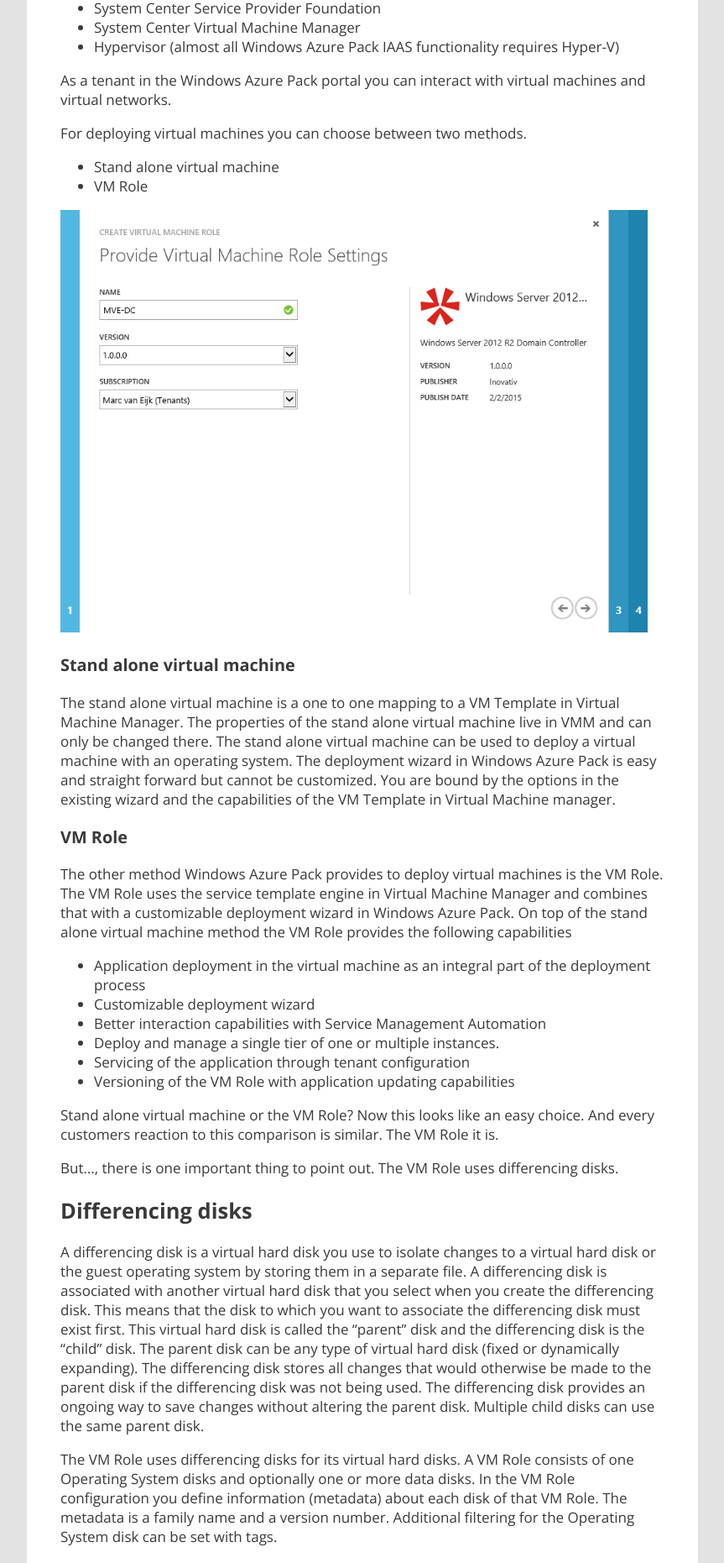
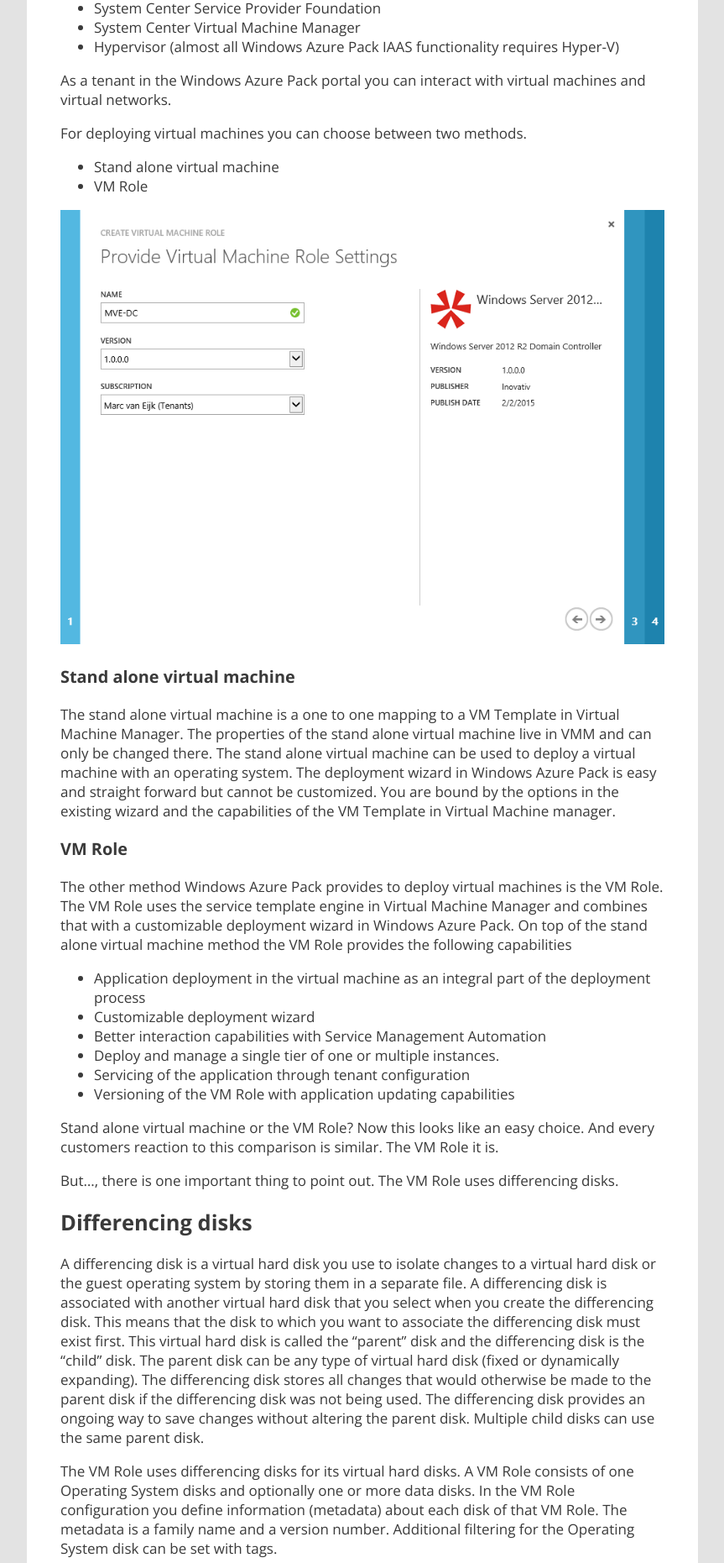
Before and after one commit to marcvaneijk/marcvaneijk.old, a Jekyll site: the page built from _posts/2015-02-11-vmrolediffdisk.md, in a window 1280 px wide. Shown: the part 574-2435 px from the top of the page at 84% size, without its empty margins (58-921 px from the left). Built offline with Jekyll 4.4.1, drawn with Linux system fonts in a browser that asks for light colours; nearby versions of some CDN libraries.

Commit message:
Update 2015-02-11-vmrolediffdisk.md

```diff
--- a/_posts/2015-02-11-vmrolediffdisk.md
+++ b/_posts/2015-02-11-vmrolediffdisk.md
@@ -21,7 +21,7 @@ For deploying virtual machines you can choose between two methods.
 - Stand alone virtual machine
 - VM Role
 
-<img src="/images/2015-02-11/GalleryItem.png" width="700">
+<img src="/images/2015-02-11/GalleryItem.png" width="720">
 
 ### Stand alone virtual machine
 
@@ -53,7 +53,7 @@ The VMM library must contain a sysprepped Operating System virtual hard disk, wi
 
 With the release or System Center R2 support for differencing disks is added to Virtual Machine Manager. The properties of a Hyper-V host contains a Placement Paths tab.
 
-<img src="/images/2015-02-11/Placement-Paths.png" width="700">
+<img src="/images/2015-02-11/Placement-Paths.png" width="720">
 
 When you deploy your very first VM Role with only an Operating system disk, VMM is used to locate the sysprepped virtual hard disk in the library and copy that file to the location that is configured in the Placement Paths for the host selected through the intelligent placement process in VMM. If no default parent disk path is set, the location for the parent disk is defined through VMM intelligent placement.
 
@@ -102,7 +102,7 @@ A plan in Windows Azure Pack is mapped to a cloud in VMM. This allows you to cho
 
 To enable a cloud in VMM for VM Roles with dedicated disks op the properties of the Cloud in the VMs and Services tab of VMM. Select the Custom Properties tab.
 
-<img src="/images/2015-02-11/Cloud.png" width="700">
+<img src="/images/2015-02-11/Cloud.png" width="720">
 
 Select Manage Custom Properties and in the windows that opens click create.
 
@@ -112,13 +112,13 @@ Specify the following name for the custom property
 
 Add the newly created custom property as an assigned property. Verify the object type is set to cloud.
 
-<img src="/images/2015-02-11/Custom-Property.png" width="700">
+<img src="/images/2015-02-11/Custom-Property.png" width="500">
 
 Click OK to submit and assign the new custom property.
 
 The final step is to specify a `false` value for this custom property.
 
-<img src="/images/2015-02-11/Custom-Property-value.png" width="700">
+<img src="/images/2015-02-11/Custom-Property-value.png" width="720">
 
 New VM Role that are created in a plan that is mapped to this VMM cloud will be configured with dedicated disks.
 
@@ -130,7 +130,7 @@ A question I also get frequently is does the VM Role use fixed disks or dynamica
 
 You have this awesome solution but there is one tiny thing that is holding you back and you try to squeeze it in by doing all kind of workarounds.
 
-<img src="/images/2015-02-11/squeeze.png" width="700">
+<img src="/images/2015-02-11/squeeze.png" width="400">
 
 A lot of people at Microsoft have been very helpful in getting a fitting garage for the VM Role supercar. A big THANK YOU to Eric Winner, Stephen Baron, John Ballard, Bradley Bartz, Robert Reynolds, Hector Linares and especially David Armour, Pradeep Reddy and Manish Jha for their time, listening ear and hard work.
 
```
